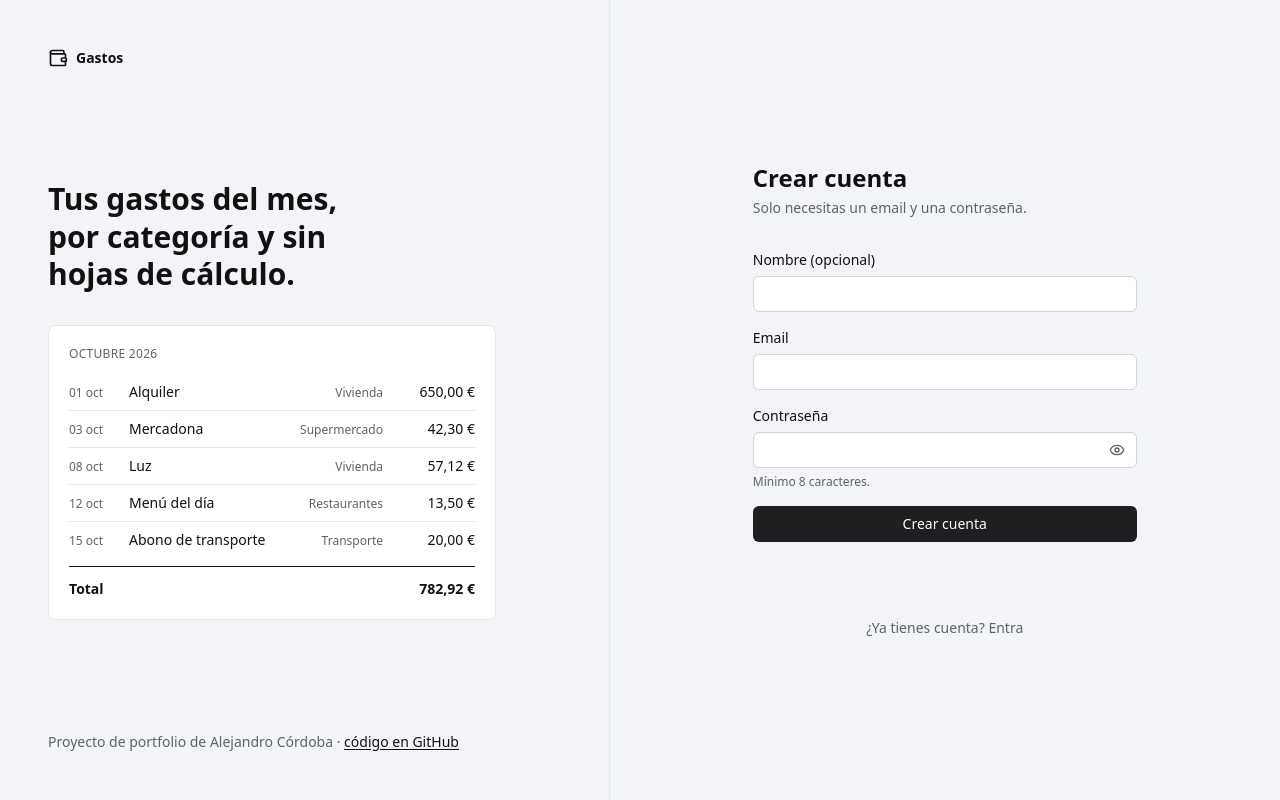
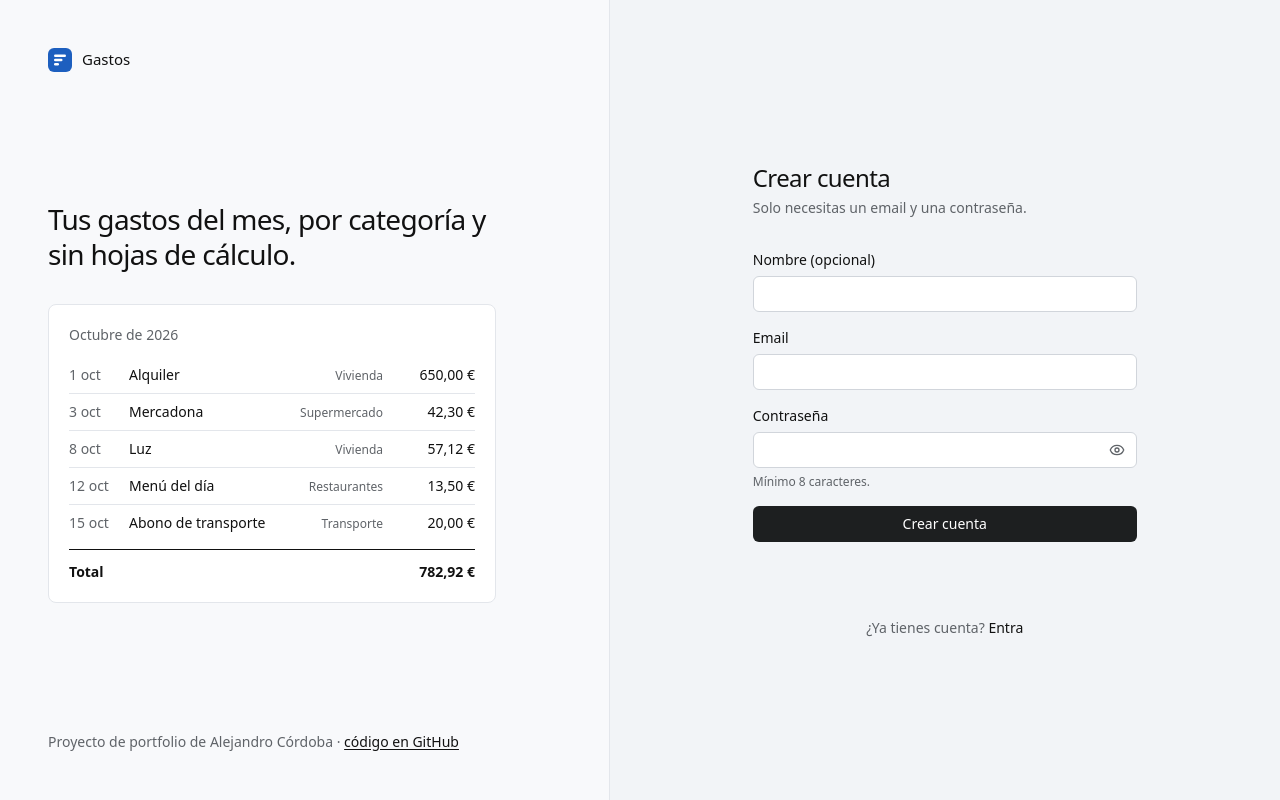
Before and after one commit to SEDEBE/expense-tracker-web, a React (Vite) app: page /registro in a window 1280 px wide. Built offline with nearby package versions, Linux system fonts and the light colour scheme; no server answers.

Commit message:
feat(auth): /demo opens a demo dashboard in one click; restyle login

```diff
--- a/src/app/router.tsx
+++ b/src/app/router.tsx
@@ -8,10 +8,11 @@ import { RegisterPage } from '@/features/auth/RegisterPage'
 import { useIsLoggedIn } from '@/lib/session'
 import { AppLayout } from './AppLayout'
 
-// Each page is its own chunk: the login screen loads without the charts library.
+// Each page is its own chunk: the login screen loads without the dashboard code.
 const DashboardPage = lazy(() => import('@/features/dashboard/DashboardPage'))
 const ExpensesPage = lazy(() => import('@/features/expenses/ExpensesPage'))
 const CategoriesPage = lazy(() => import('@/features/categories/CategoriesPage'))
+const DemoStartPage = lazy(() => import('@/features/auth/DemoStartPage'))
 
 function Page({ children }: { children: ReactNode }) {
   return <Suspense fallback={<Spinner />}>{children}</Suspense>
@@ -24,6 +25,7 @@ function GuestOnly({ children }: { children: ReactNode }) {
 export const routes: RouteObject[] = [
   { path: '/login', element: <GuestOnly><LoginPage /></GuestOnly> },
   { path: '/registro', element: <GuestOnly><RegisterPage /></GuestOnly> },
+  { path: '/demo', element: <Page><DemoStartPage /></Page> },
   {
     element: <AppLayout />,
     children: [
--- a/src/features/auth/AuthLayout.tsx
+++ b/src/features/auth/AuthLayout.tsx
@@ -1,11 +1,11 @@
-import { Wallet } from 'lucide-react'
 import type { ReactNode } from 'react'
+import { Mark } from '@/components/Mark'
 
 // What a month looks like in the app; the demo account starts with data like this.
 const sample = [
-  { day: '01 oct', text: 'Alquiler', category: 'Vivienda', amount: '650,00' },
-  { day: '03 oct', text: 'Mercadona', category: 'Supermercado', amount: '42,30' },
-  { day: '08 oct', text: 'Luz', category: 'Vivienda', amount: '57,12' },
+  { day: '1 oct', text: 'Alquiler', category: 'Vivienda', amount: '650,00' },
+  { day: '3 oct', text: 'Mercadona', category: 'Supermercado', amount: '42,30' },
+  { day: '8 oct', text: 'Luz', category: 'Vivienda', amount: '57,12' },
   { day: '12 oct', text: 'Menú del día', category: 'Restaurantes', amount: '13,50' },
   { day: '15 oct', text: 'Abono de transporte', category: 'Transporte', amount: '20,00' },
 ]
@@ -13,31 +13,31 @@ const sample = [
 export function AuthLayout({ children }: { children: ReactNode }) {
   return (
     <div className="grid min-h-dvh lg:grid-cols-[1fr_1.1fr]">
-      <aside className="hidden flex-col justify-between border-r border-border bg-surface-2 p-12 lg:flex">
-        <div className="flex items-center gap-2 font-semibold text-accent">
-          <Wallet className="size-5" aria-hidden />
+      <aside className="hidden flex-col justify-between border-r border-border bg-raised p-12 lg:flex">
+        <div className="flex items-center gap-2.5 text-[15px] font-medium">
+          <Mark />
           Gastos
         </div>
 
         <div className="max-w-md">
-          <h1 className="text-3xl leading-tight font-semibold">
+          <p className="text-[28px] leading-tight font-medium tracking-tight">
             Tus gastos del mes, por categoría y sin hojas de cálculo.
-          </h1>
-          <div className="mt-8 rounded-lg border border-border bg-surface p-5">
-            <p className="text-xs font-medium tracking-wide text-muted uppercase">Octubre 2026</p>
+          </p>
+          <div data-ui className="mt-8 rounded-lg border border-border bg-surface p-5">
+            <p className="text-sm text-muted">Octubre de 2026</p>
             <ul className="mt-3 divide-y divide-border text-sm">
               {sample.map((row) => (
                 <li key={row.day + row.text} className="flex items-baseline gap-3 py-2">
-                  <span className="amount w-12 shrink-0 text-xs text-muted">{row.day}</span>
+                  <span className="num w-12 shrink-0 text-muted">{row.day}</span>
                   <span className="flex-1 truncate">{row.text}</span>
                   <span className="hidden text-xs text-muted xl:inline">{row.category}</span>
-                  <span className="amount w-20 text-right">{row.amount} €</span>
+                  <span className="num w-20 text-right font-medium">{row.amount} €</span>
                 </li>
               ))}
             </ul>
             <div className="mt-2 flex items-baseline justify-between border-t border-text pt-3 text-sm font-semibold">
               <span>Total</span>
-              <span className="amount">782,92 €</span>
+              <span className="num font-bold">782,92 €</span>
             </div>
           </div>
         </div>
@@ -57,8 +57,8 @@ export function AuthLayout({ children }: { children: ReactNode }) {
 
       <main className="flex items-center justify-center px-4 py-12 sm:px-8">
         <div className="w-full max-w-sm">
-          <div className="mb-10 flex items-center gap-2 font-semibold text-accent lg:hidden">
-            <Wallet className="size-5" aria-hidden />
+          <div className="mb-10 flex items-center gap-2.5 text-[15px] font-medium lg:hidden">
+            <Mark />
             Gastos
           </div>
           {children}
--- /dev/null
+++ b/src/features/auth/DemoStartPage.tsx
@@ -0,0 +1,39 @@
+import { useEffect, useRef } from 'react'
+import { Link } from 'react-router'
+import { Mark } from '@/components/Mark'
+import { useDemoLogin } from './api'
+
+/**
+ * /demo creates a demo account and opens its dashboard straight away, so a link from the
+ * portfolio lands on the app with data in one click.
+ */
+export default function DemoStartPage() {
+  const demo = useDemoLogin()
+  // React runs effects twice in development; one visit must create one account.
+  const started = useRef(false)
+
+  useEffect(() => {
+    if (started.current) return
+    started.current = true
+    demo.mutate()
+  }, [demo])
+
+  return (
+    <main className="flex min-h-dvh flex-col items-center justify-center gap-4 px-4 text-center">
+      <Mark className="size-8" />
+      {demo.isError ? (
+        <>
+          <p className="text-base font-medium">No se ha podido crear la cuenta demo.</p>
+          <p className="max-w-sm text-muted">{demo.error.message}</p>
+          <Link to="/login" className="font-medium underline underline-offset-2">
+            Ir al inicio de sesión
+          </Link>
+        </>
+      ) : (
+        <p className="text-muted" role="status">
+          Preparando tu cuenta demo con 6 meses de gastos…
+        </p>
+      )}
+    </main>
+  )
+}
--- a/src/features/auth/LoginPage.tsx
+++ b/src/features/auth/LoginPage.tsx
@@ -28,7 +28,7 @@ export function LoginPage() {
 
   return (
     <AuthLayout>
-      <h2 className="text-2xl font-semibold">Entrar</h2>
+      <h1 className="text-2xl font-medium tracking-tight">Entrar</h1>
       <p className="mt-1 text-sm text-muted">
         ¿Solo quieres echar un vistazo? Entra con una cuenta de prueba.
       </p>
@@ -53,7 +53,7 @@ export function LoginPage() {
       <form className="space-y-4" onSubmit={handleSubmit((values) => login.mutate(values))} noValidate>
         {error && <Alert>{error.message}</Alert>}
         <Field label="Email" error={errors.email?.message}>
-          {(props) => <Input type="email" autoComplete="email" {...props} {...register('email')} />}
+          {(props) => <Input type="email" autoComplete="email" spellCheck={false} {...props} {...register('email')} />}
         </Field>
         <Field label="Contraseña" error={errors.password?.message}>
           {(props) => (
@@ -71,7 +71,7 @@ export function LoginPage() {
 
       <p className="mt-6 text-center text-sm text-muted">
         ¿No tienes cuenta?{' '}
-        <Link to="/registro" className="font-medium text-accent hover:underline">
+        <Link to="/registro" className="font-medium text-text underline-offset-2 hover:underline">
           Regístrate
         </Link>
       </p>
--- a/src/features/auth/RegisterPage.tsx
+++ b/src/features/auth/RegisterPage.tsx
@@ -47,7 +47,7 @@ export function RegisterPage() {
 
   return (
     <AuthLayout>
-      <h2 className="text-2xl font-semibold">Crear cuenta</h2>
+      <h1 className="text-2xl font-medium tracking-tight">Crear cuenta</h1>
       <p className="mt-1 text-sm text-muted">Solo necesitas un email y una contraseña.</p>
 
       <form className="mt-8 space-y-4" onSubmit={onSubmit} noValidate>
@@ -57,7 +57,7 @@ export function RegisterPage() {
           {(props) => <Input autoComplete="given-name" {...props} {...register('first_name')} />}
         </Field>
         <Field label="Email" error={errors.email?.message}>
-          {(props) => <Input type="email" autoComplete="email" {...props} {...register('email')} />}
+          {(props) => <Input type="email" autoComplete="email" spellCheck={false} {...props} {...register('email')} />}
         </Field>
         <Field label="Contraseña" error={errors.password?.message} hint="Mínimo 8 caracteres.">
           {(props) => (
@@ -75,7 +75,7 @@ export function RegisterPage() {
 
       <p className="mt-6 text-center text-sm text-muted">
         ¿Ya tienes cuenta?{' '}
-        <Link to="/login" className="font-medium text-accent hover:underline">
+        <Link to="/login" className="font-medium text-text underline-offset-2 hover:underline">
           Entra
         </Link>
       </p>
```
Also changed, not shown: 1 other file (tests, documents, lock files or other folders).
